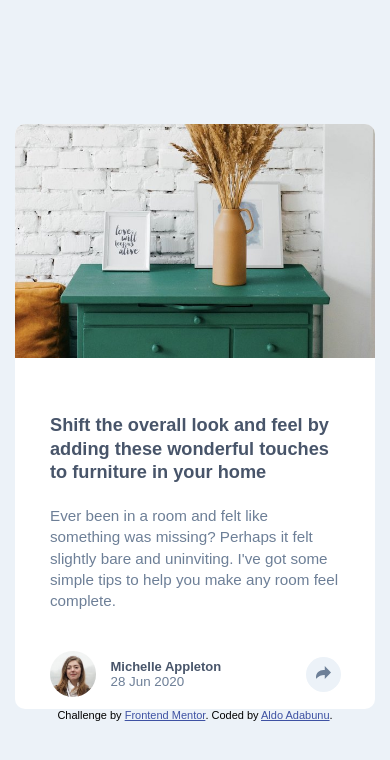
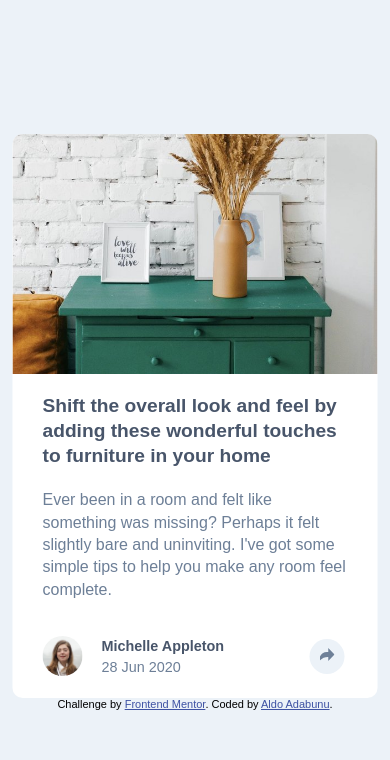
Before and after one commit to KwakuAldo/article-preview-component-master, a plain HTML site: page index.html in a window 390 px wide. Drawn offline with Linux system fonts and the light colour scheme.

Commit message:
Layout
Made the page responsive for numerous screen sizes. I now have to make the popup share button interactive with javascript.

```diff
--- a/css/main.css
+++ b/css/main.css
@@ -7,7 +7,7 @@
 body {
 	width: 100%;
 	max-width: 1440px;
-	font-size: 0.8125em;
+	font-size: 16px;
 	background: hsl(210, 46%, 95%);
 	font-family: 'Biryani', sans-serif;;
 }
@@ -21,59 +21,59 @@ main {
 	flex-direction: column;
 	justify-content: center;
 	align-items: center;
-	width: 900px;
-	height: 400px;
+	width: 56.25rem;
+	height: 25rem;
 }
 
 .article_container {
 	display: flex;
 	flex-direction: row;
-	width: 800px;
-	height: 300px;
+	justify-content: space-between;
+	width: 56.25rem;
+	height: 20rem;
 	border: 1px #FFFFFF;
 	background: #FFFFFF;
 	border-radius: 10px;
 	overflow: hidden;
+
 }
 
 #main_article {
-	margin: 35px 25px 0;
+	display: flex;
+	flex-direction: column;
+	height: 100%;
+
 }
 
-h3 {
-	font-size: 175%;
+h1 {
+	font-size: 1.5rem;
 	font-weight: 700;
-	line-height: 1.3;
-	padding: 10px;
 	color: hsl(217, 19%, 35%);
+	margin: 45px 31px 15px;
 }
 
 p {
-	padding: 10px;
-	font-size: 118%;
+	font-size: 1.12rem;
 	font-weight: 500;
-	line-height: 1.5;
+	line-height: 1.3;
 	color: hsl(214, 17%, 51%);
+	margin: 5px 31px 15px;
 }
 
 .aside_image {
-	background-image: url(/images/drawers.jpg);
+	background-image: url(../images/drawers.jpg);
 	background-size: cover;
-	width: 38%;
+	width: 20.4rem;
 }
 
 article {
-	position: relative;
-	width: 62%;
-	justify-content: center;
-	align-content: center;
+	width: 35rem;
 }
 
 #about {
 	display: flex;
 	align-items: center;
-	margin-top: 10px;
-	margin-left: 10px;
+	margin: 5px 31px 15px;
 }
 
 #about > img {
@@ -88,71 +88,68 @@ article {
 	flex-direction: column;
 	justify-content: center;
 	align-content: center;
-	margin-left: 15px;
+	margin-left: 19px;
 }
 
-h5 {
-	font-size: 100%;
+h2 {
+	font-size: 0.9rem;
 	font-weight: 700;
 	color: hsl(217, 19%, 35%);
 }
 
 #about span {
-	font-size: 103%;
+	font-size: 0.9rem;
 	font-weight: 500;
 	color: hsl(214, 17%, 51%);
+	margin-top: 5px;
 }
 
 #popup_share {
-	margin-left: 210px;
 	border-radius: 100%;
 	width: 30px;
 	height: 30px;
 	background-color: hsl(210, 46%, 95%);
 	border: none;
+	margin-left: 240px;
 }
 
 #popup_share img {
 	width: 15px;
 }
 
-/* Mobile Design */
-@media (max-width: 415px) {
-	body {
-		width: 100%;
+/**************** Mobile Design **********************/
+@media (max-width: 768px) {
+	main {
+		width: 375px;
 		height: 100%;
 	}
 
-	main {
-		position: absolute;
-		width: 400px;
-		height: 650px;
-	}
-
 	.article_container {
-		width: 90%;
-		height: 90%;
+		width: 365px;
+		height: 35.25rem;
 		display: flex;
 		flex-direction: column;
 	}
 
 	.aside_image {
-    background-image: url(/images/drawers.jpg);
+    background-image: url(../images/drawers.jpg);
     background-size: cover;
 	width: 100%;
-    height: 40%;
+    height: 15.7rem;
 	}
 
-	h3 {
-		font-size: 140%;
+	h1 {
+		font-size: 120%;
 		line-height: 1.3;
 		padding: 10px;
+		margin: 10px 20px 0;
 	}
 
 	p {
-		font-size: 117%;
+		font-size: 100%;
 		line-height: 1.4;
 		padding: 10px;
+		margin: 0 20px 0;
 	}
 
 	article {
@@ -162,12 +159,12 @@ h5 {
 
 	#about {
     align-items: center;
-    margin-top: 30px;
-    margin-left: 10px;
+    margin-top: 25px;
+    margin-left: 30px;
 	}
 
 	#about > img {
-		height:3.5em
+		height:2.5rem
 	}
 
 	#popup_share {
@@ -180,21 +177,3 @@ h5 {
 	width: 15px;
 	}
 }
-
-@media (max-width: 375px) {
-	.article_container {
-		height: 90%;
-	}
-
-	.aside_image {
-		height: 41%;
-	}
-
-	article {
-		height: 59%;
-	}
-
-	#about {
-		margin-top: 30px;
-	}
-}
--- a/index.html
+++ b/index.html
@@ -26,12 +26,12 @@
   <aside class="aside_image"></aside>
     <article>
       <div id="main_article">
-        <h3>Shift the overall look and feel by adding these wonderful touches to furniture in your home</h3>
-        <p>Ever been in a  room and felt like something was missing? Perhaps it felt slightly bare and uninviting. I've got some simple tips to help you make any room feel complete.</p>
-        <div id="about">
+        <h1 class="mai">Shift the overall look and feel by adding these wonderful touches to furniture in your home</h1>
+        <p class="mai">Ever been in a  room and felt like something was missing? Perhaps it felt slightly bare and uninviting. I've got some simple tips to help you make any room feel complete.</p>
+        <div class="mai" id="about">
           <img src="images/avatar-michelle.jpg" alt="Photo of Michelle">
           <div id="about_text">
-            <h5 class="about">Michelle Appleton</h5>
+            <h2 class="about">Michelle Appleton</h2>
             <span class="about">28 Jun 2020</span>
           </div>
           <button id="popup_share">
@@ -45,7 +45,7 @@
   <span class="attribution">
     Challenge by <a href="https://www.frontendmentor.io?ref=challenge" target="_blank">Frontend Mentor</a>.
     Coded by <a href="#">Aldo Adabunu</a>.
-  </>
+  </span>
 
 </main>
 </body>
```
Also changed, not shown: design/desktop-active-state.jpg (deleted), design/desktop-design.jpg (deleted), design/desktop-preview.jpg (deleted), design/mobile-active-state.jpg (deleted), design/mobile-design.jpg (deleted).
